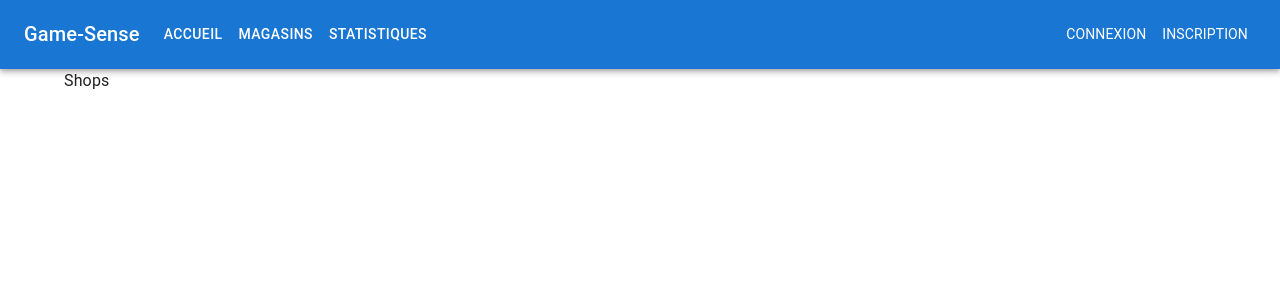
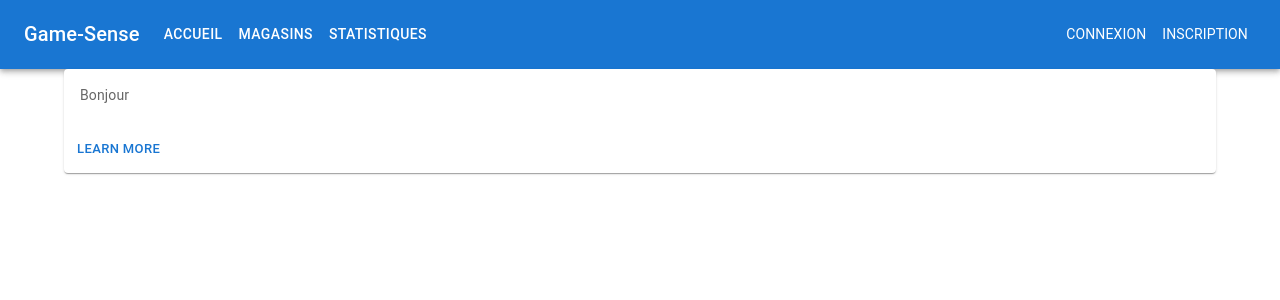
Before and after one commit to IShungite/b3_game-sense, a React (Vite) app in the folder client/: page /shops in a window 1280 px wide. Shown: the top 300 px of the page. Built offline with nearby package versions, Linux system fonts and the light colour scheme.

Commit message:
started shops page, added product component

```diff
--- /dev/null
+++ b/client/src/components/Shop/Product.tsx
@@ -0,0 +1,22 @@
+import * as React from 'react';
+import Card from '@mui/material/Card';
+import CardActions from '@mui/material/CardActions';
+import CardContent from '@mui/material/CardContent';
+import Button from '@mui/material/Button';
+import Typography from '@mui/material/Typography';
+
+export default function Product() {
+
+  return (
+    <Card sx={{ minWidth: 275 }}>
+      <CardContent>
+        <Typography sx={{ fontSize: 14 }} color="text.secondary" gutterBottom>
+          Bonjour
+        </Typography>
+      </CardContent>
+      <CardActions>
+        <Button size="small">Learn More</Button>
+      </CardActions>
+    </Card>
+  );
+}
--- a/client/src/pages/Shops/Shops.tsx
+++ b/client/src/pages/Shops/Shops.tsx
@@ -1,10 +1,11 @@
 import { Container, Typography } from "@mui/material";
+import Product from "components/Shop/Product";
 import React from "react";
 
 export default function Shops() {
   return (
     <Container component="main">
-      <Typography>Shops</Typography>
+      <Product />
     </Container>
   );
 }
```
